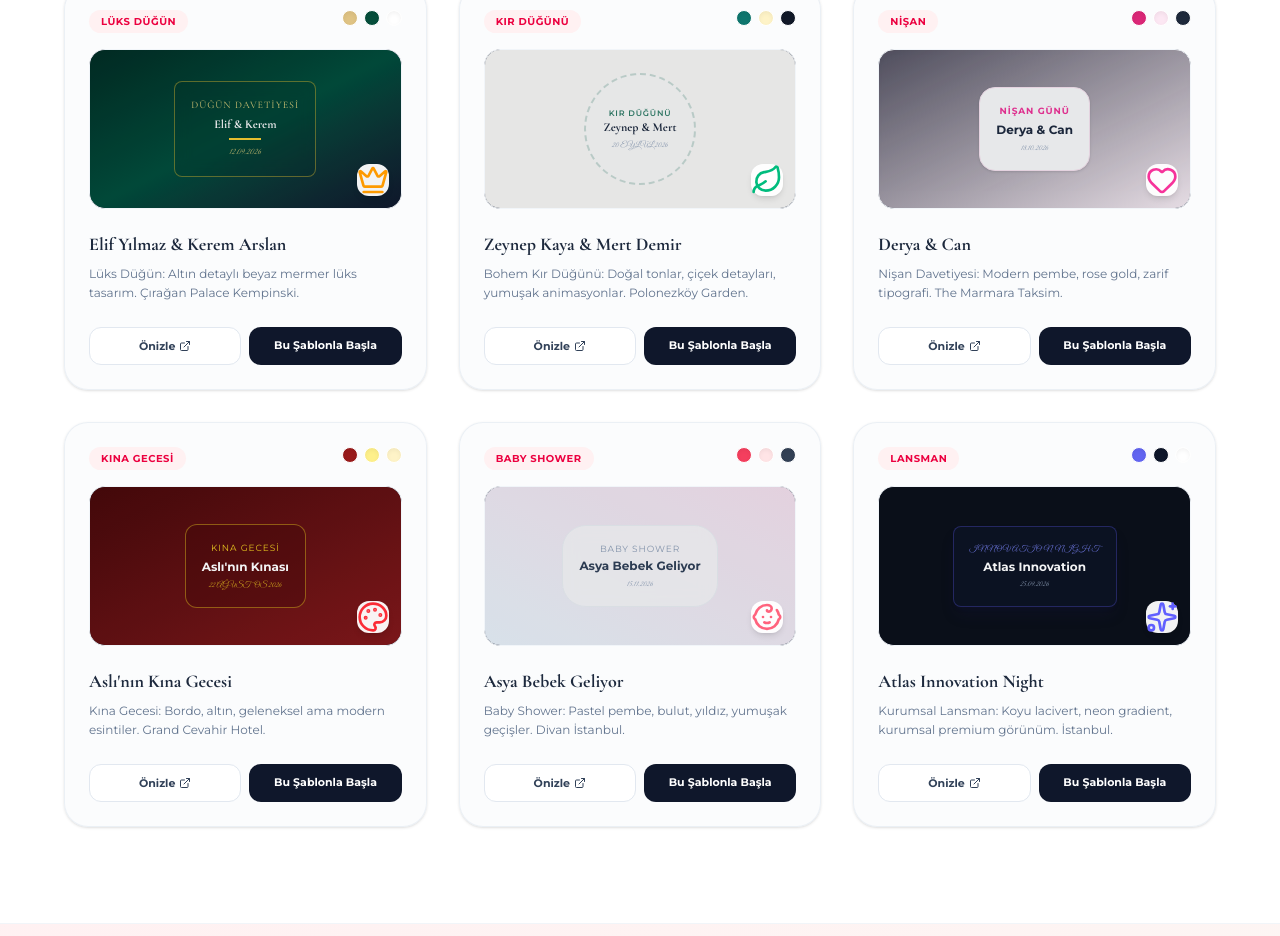
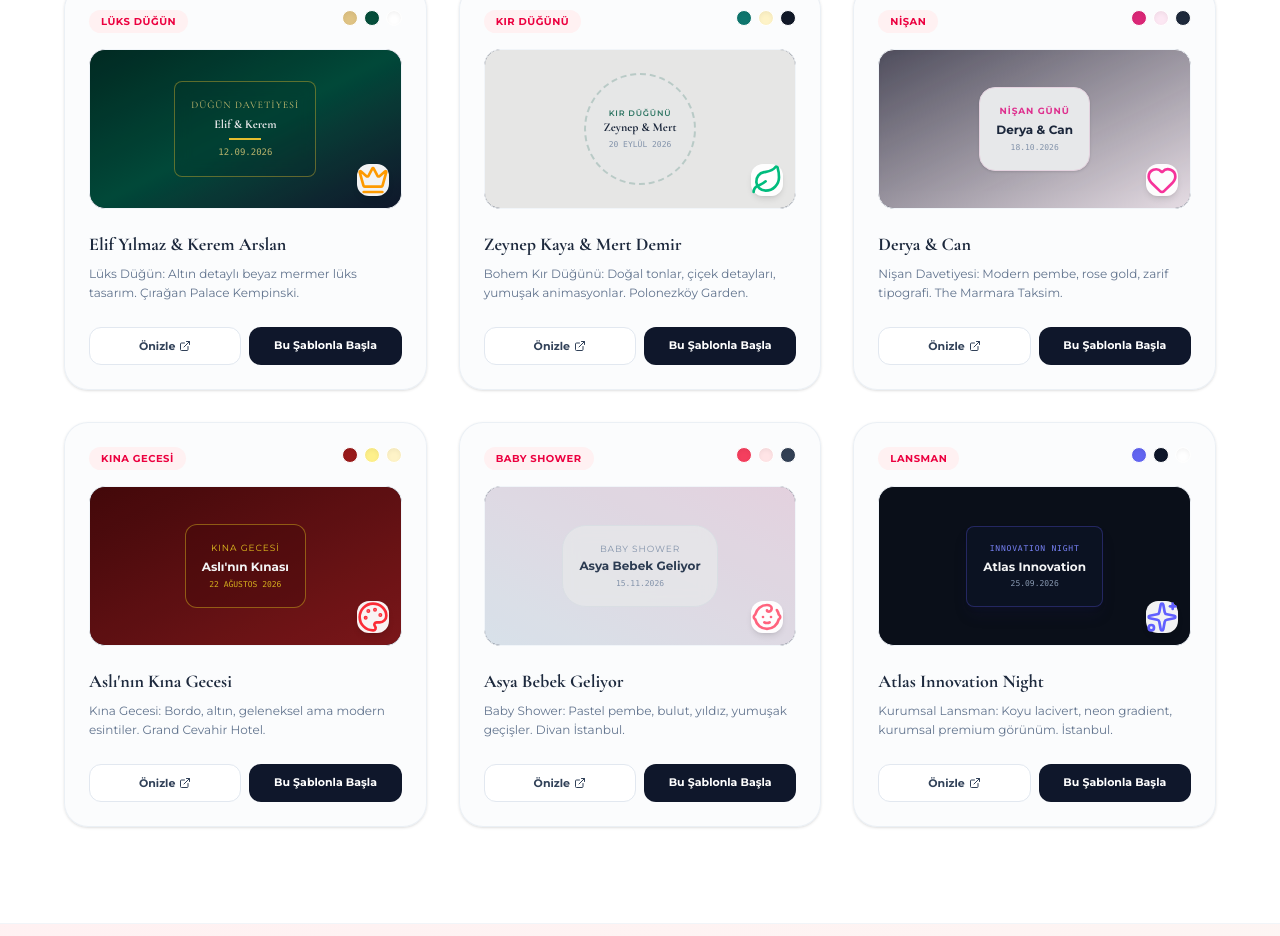
Before and after one commit to dijitaldavetiyeciniz-maker/dijital-davetiyeciniz, a Next.js app: page / in a window 1280 px wide. Shown: the part 1080-2016 px from the top of the page. Built offline with nearby package versions, Linux system fonts and the light colour scheme.

Commit message:
fix(style): resolve font-mono overrides and fix super-admin input readability

```diff
--- a/src/app/globals.css
+++ b/src/app/globals.css
@@ -10,7 +10,6 @@
   --color-foreground: var(--foreground);
   --font-sans: var(--font-montserrat);
   --font-serif: var(--font-cormorant);
-  --font-mono: var(--font-great-vibes);
   --font-cormorant: var(--font-cormorant);
   --font-great-vibes: var(--font-great-vibes);
   --font-montserrat: var(--font-montserrat);
--- a/src/app/super-admin/page.tsx
+++ b/src/app/super-admin/page.tsx
@@ -158,7 +158,7 @@ export default function SuperAdminPage() {
               value={adminPasswordInput}
               onChange={e => setAdminPasswordInput(e.target.value)}
               placeholder="Şifre"
-              className="w-full border p-3 rounded-xl mb-4 text-center text-lg tracking-widest"
+              className="w-full border border-slate-300 p-3 rounded-xl mb-4 text-center text-lg tracking-widest bg-white text-slate-800 placeholder:text-slate-400 focus:ring-2 focus:ring-slate-900 focus:outline-none"
               autoFocus
             />
             <button className="w-full bg-slate-900 text-white font-bold py-3 rounded-xl hover:bg-slate-800 transition-colors">
```
